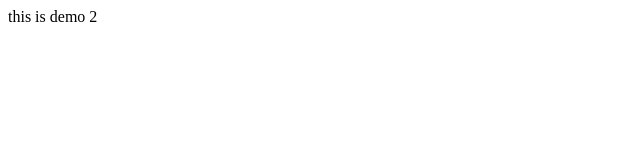
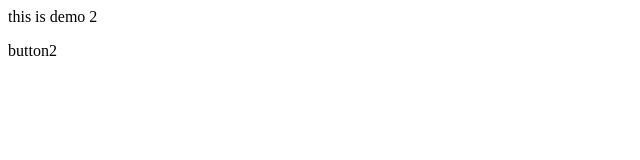
Before and after one commit to rutu1102/localrepo, a plain HTML site: page index.html in a window 1280 px wide. Shown: the full height of the page, 0-640 px from the left. Drawn offline with Linux system fonts and the light colour scheme.

Commit message:
add btn2

```diff
--- a/index.html
+++ b/index.html
@@ -1 +1,2 @@
 <p> this is demo 2</p>
+<p> button2</p>
```
